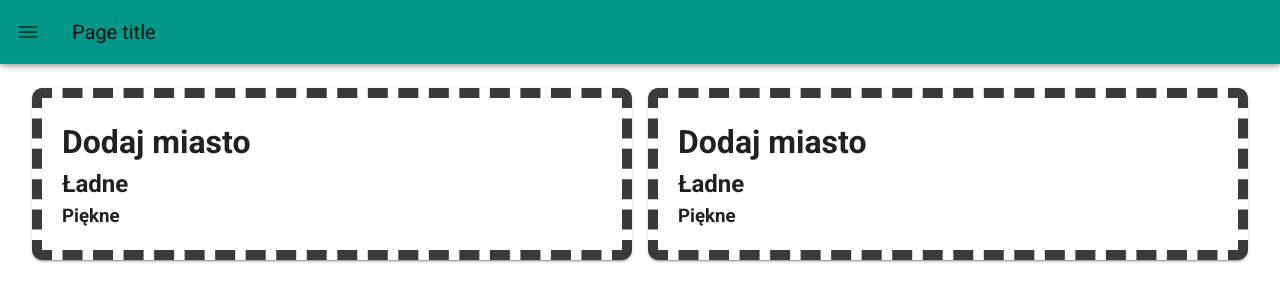
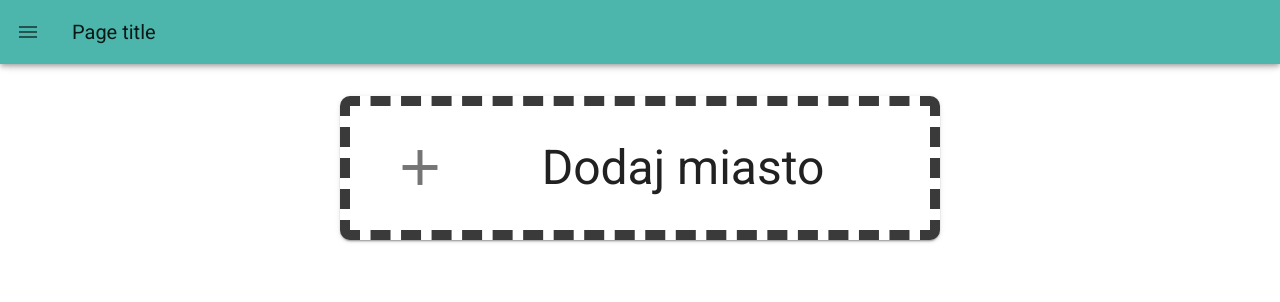
Before and after one commit to km2442/SimpleWeather, a Vue app: page / in a window 1280 px wide. Shown: the top 302 px of the page. Built offline with nearby package versions, Linux system fonts and the light colour scheme.

Commit message:
Added test design

```diff
--- a/src/components/Navigation/Navbar.vue
+++ b/src/components/Navigation/Navbar.vue
@@ -1,7 +1,7 @@
 <template>
   <div>
       <v-app-bar
-      color="teal"
+      color="teal lighten-2"
     >
       <v-app-bar-nav-icon></v-app-bar-nav-icon>
       <v-toolbar-title>Page title</v-toolbar-title>
--- a/src/components/weather/WeatherGrid.vue
+++ b/src/components/weather/WeatherGrid.vue
@@ -2,18 +2,18 @@
   <div>
     <v-container fluid>
       <v-layout row wrap justify-space-around class="ma-3">
-        <v-flex xs12 md6 class="px-2">
-          <v-card class="add pa-5">
-            <h1>Dodaj miasto</h1>
-            <h2>Ładne</h2>
-            <h3>Piękne</h3>
-          </v-card>
-        </v-flex>
-        <v-flex xs12 md6 class="px-2">
-          <v-card class="add pa-5">
-            <h1>Dodaj miasto</h1>
-            <h2>Ładne</h2>
-            <h3>Piękne</h3>
+        <v-flex xs12 md6 class="pa-2">
+          <v-card class="add pa-5" @click.native="add = false" style="cursor: pointer">
+            <v-container>
+              <v-layout justify-center align-center>
+                <v-flex xs2>
+                  <v-icon large right class="display-3">mdi-plus</v-icon>
+                </v-flex>
+                <v-flex xs10>
+                  <v-row justify="center" class="display-2">Dodaj miasto</v-row>
+                </v-flex>
+              </v-layout>
+            </v-container>
           </v-card>
         </v-flex>
       </v-layout>
@@ -25,10 +25,12 @@
 export default {
   components: {
     //widget: () => import(/* webpackChunkName: "Index" */ './Widget')
+  },
+  data: () => {
+    return {
+      add: true
+    }
   }
-  // data: () => {
-  //     widgets: []
-  // }
 };
 </script>
 
```
